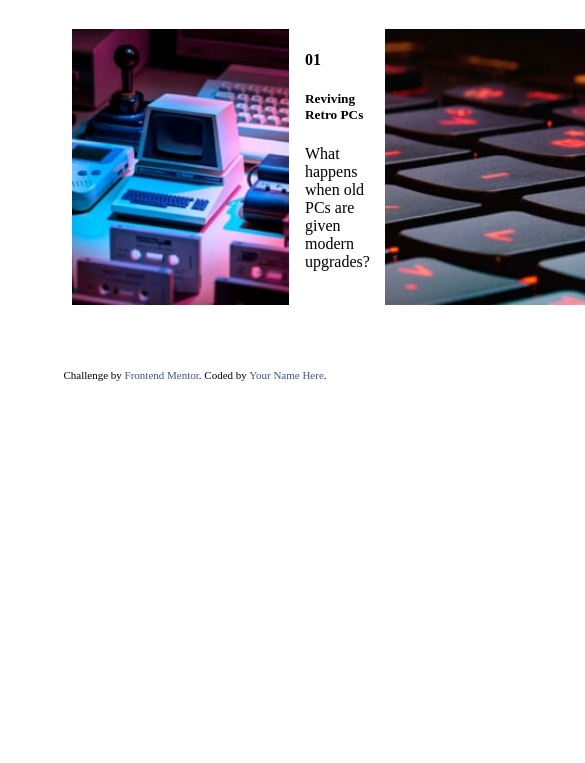
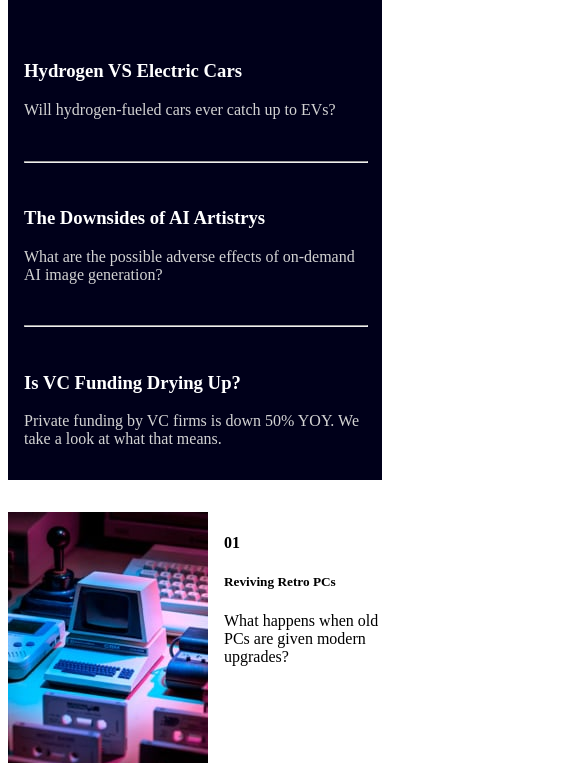
Before and after one commit to Decedis/News-Homepage-Example, a plain HTML site: page index.html in a window 390 px wide. Shown: the part 777-1540 px from the top of the page, 585 px wide, since content can reach past the window. Before the commit the page ends 1166 px from the top, so only its background shows below. Drawn offline with Linux system fonts and the light colour scheme.

Commit message:
Setup base responsive rules

```diff
--- a/index.html
+++ b/index.html
@@ -7,6 +7,7 @@
   <link rel="icon" type="image/png" sizes="32x32" href="./assets/images/favicon-32x32.png">
   <link rel="stylesheet" href="style.css">
   <link rel="stylesheet" href="default.css">
+  <link rel="stylesheet" href="responsive.css">
   <title>News homepage</title>
 </head>
 <body>
@@ -48,13 +49,14 @@
           Will hydrogen-fueled cars ever catch up to EVs?
         </p>
       </div>
-        <br>
+        <hr>
       <div class="article-snippet">
         <h3>The Downsides of AI Artistrys</h3>
         <p>
           What are the possible adverse effects of on-demand AI image generation?
         </p>
       </div>
+        <hr>
       <div class="article-snippet">
         <h3>Is VC Funding Drying Up?</h3>
         <p>
--- /dev/null
+++ b/responsive.css
@@ -0,0 +1,17 @@
+@media (max-width: 1024px ) {
+    .main-container{
+        display: flex;
+        flex-direction: column;
+    }
+}
+@media (max-width: 768px) {
+    .article-preview{
+        flex-direction: column;
+    }
+}
+@media (max-width: 599px){
+    .main-container{
+        margin: 0;
+    }
+
+}
--- a/style.css
+++ b/style.css
@@ -78,8 +78,8 @@ ul {
 .side-panel .article-snippet p {
     color: lightgrey;
 }
-.side-panel br{
-
+.side-panel hr{
+    width: 100%;
 }
 .pop-preview {
     display: flex;
```
